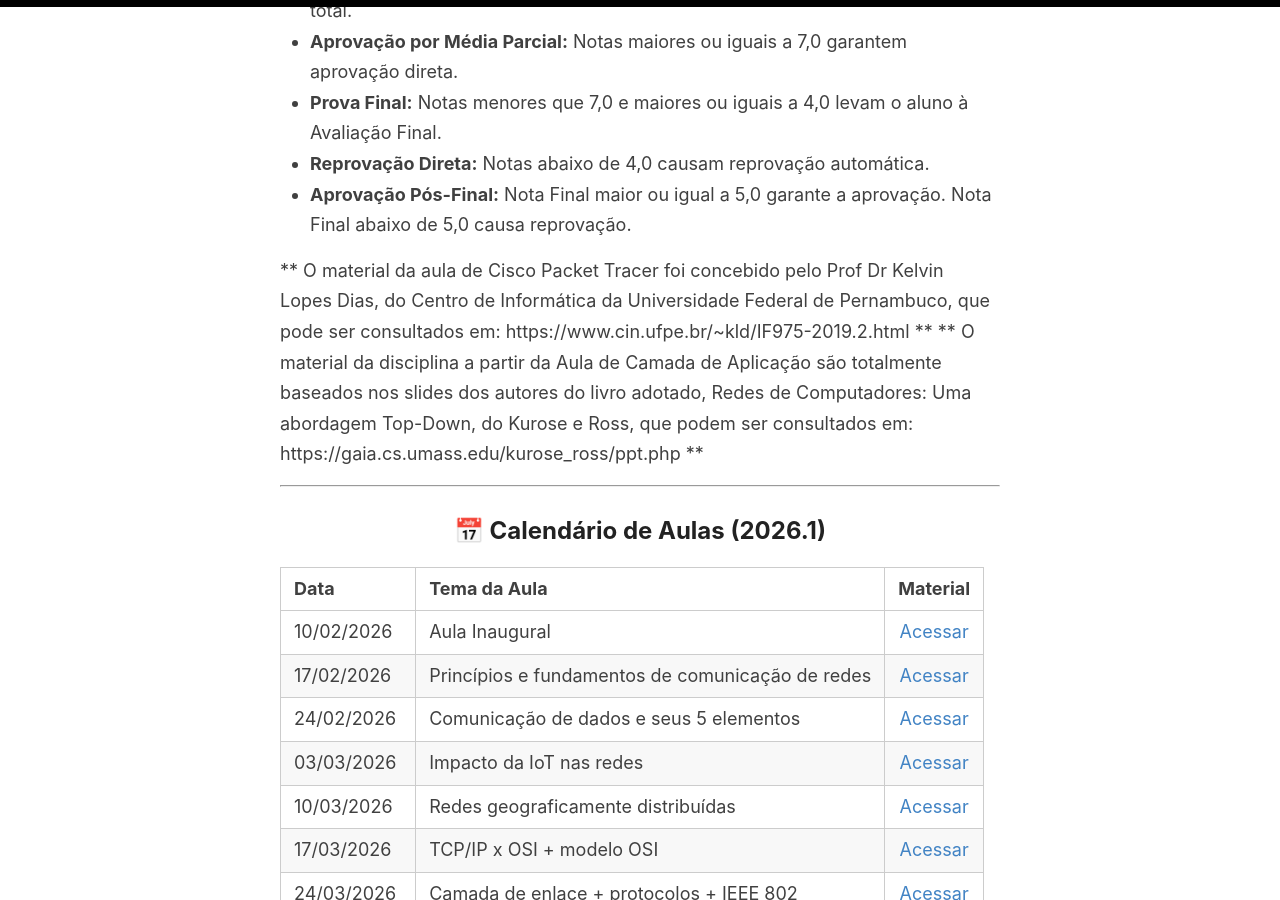
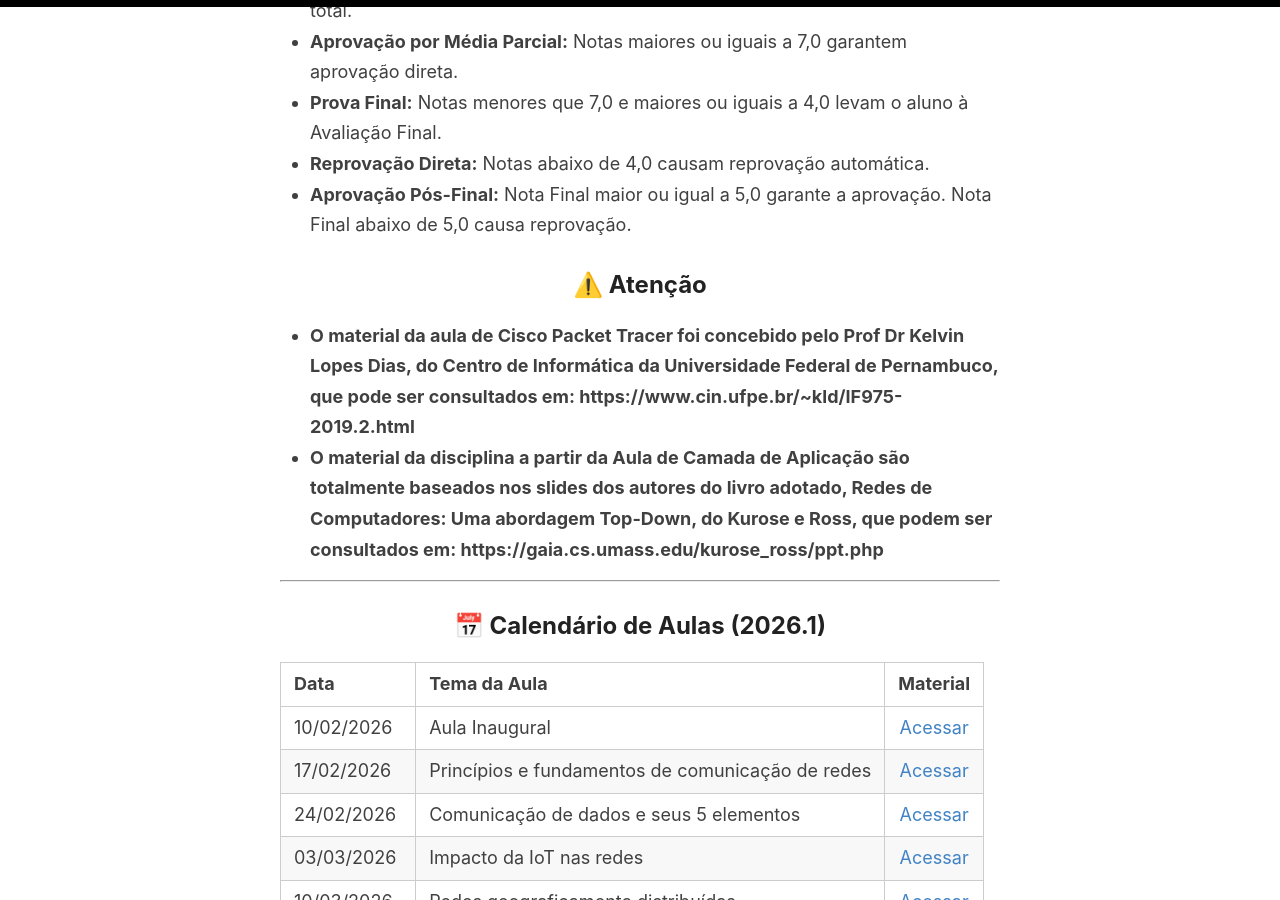
Before and after one commit to prgsouza/prgsouza.github.io, a Jekyll site: the page built from _pages/redes.md, in a window 1280 px wide and 900 px high, scrolled down 1549 px. Built offline with Jekyll 4.4.1, drawn with Linux system fonts in a browser that asks for light colours.

Commit message:
credits corrigidos

```diff
--- a/_pages/redes.md
+++ b/_pages/redes.md
@@ -35,8 +35,12 @@ O processo avaliativo considerará a frequência e o desempenho do aluno.
 * **Reprovação Direta:** Notas abaixo de 4,0 causam reprovação automática.
 * **Aprovação Pós-Final:** Nota Final maior ou igual a 5,0 garante a aprovação. Nota Final abaixo de 5,0 causa reprovação.
 
-** O material da aula de Cisco Packet Tracer foi concebido pelo Prof Dr Kelvin Lopes Dias, do Centro de Informática da Universidade Federal de Pernambuco, que pode ser consultados em: https://www.cin.ufpe.br/~kld/IF975-2019.2.html **
-** O material da disciplina a partir da Aula de Camada de Aplicação são totalmente baseados nos slides dos autores do livro adotado, Redes de Computadores: Uma abordagem Top-Down, do Kurose e Ross, que podem ser consultados em: https://gaia.cs.umass.edu/kurose_ross/ppt.php **
+
+
+## ⚠️ Atenção
+* **O material da aula de Cisco Packet Tracer foi concebido pelo Prof Dr Kelvin Lopes Dias, do Centro de Informática da Universidade Federal de Pernambuco, que pode ser consultados em: https://www.cin.ufpe.br/~kld/IF975-2019.2.html**
+* **O material da disciplina a partir da Aula de Camada de Aplicação são totalmente baseados nos slides dos autores do livro adotado, Redes de Computadores: Uma abordagem Top-Down, do Kurose e Ross, que podem ser consultados em: https://gaia.cs.umass.edu/kurose_ross/ppt.php**
+
 
 ---
 
```
Also changed, not shown: _pages/es.md (+2 -2 lines).
